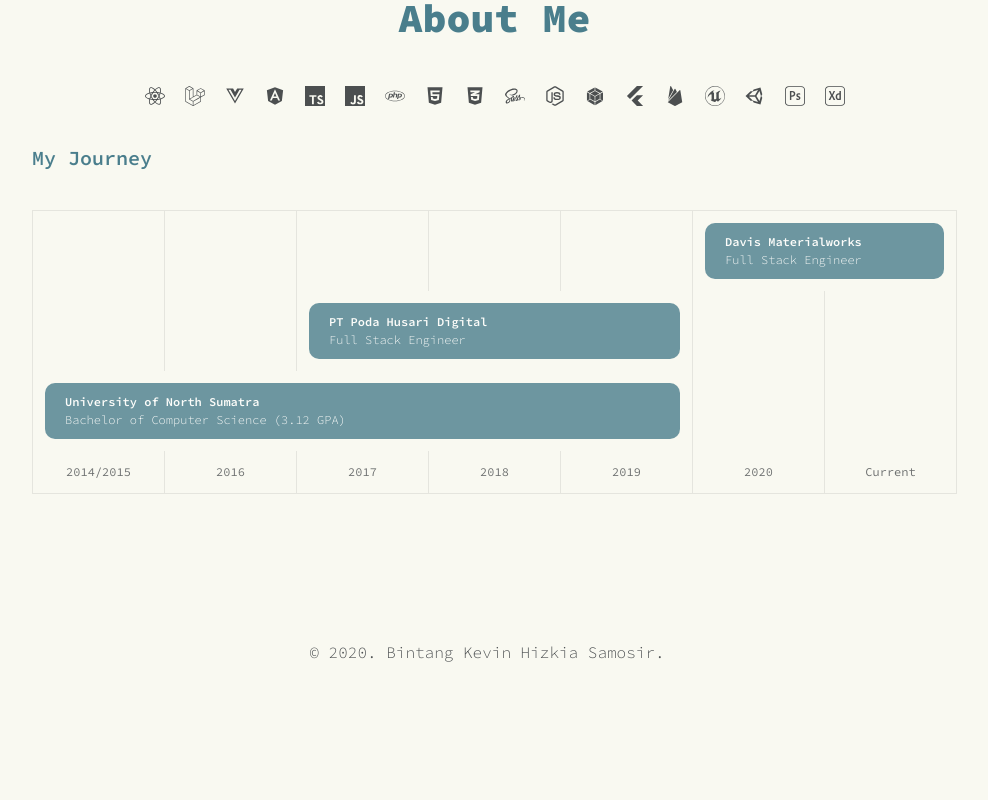
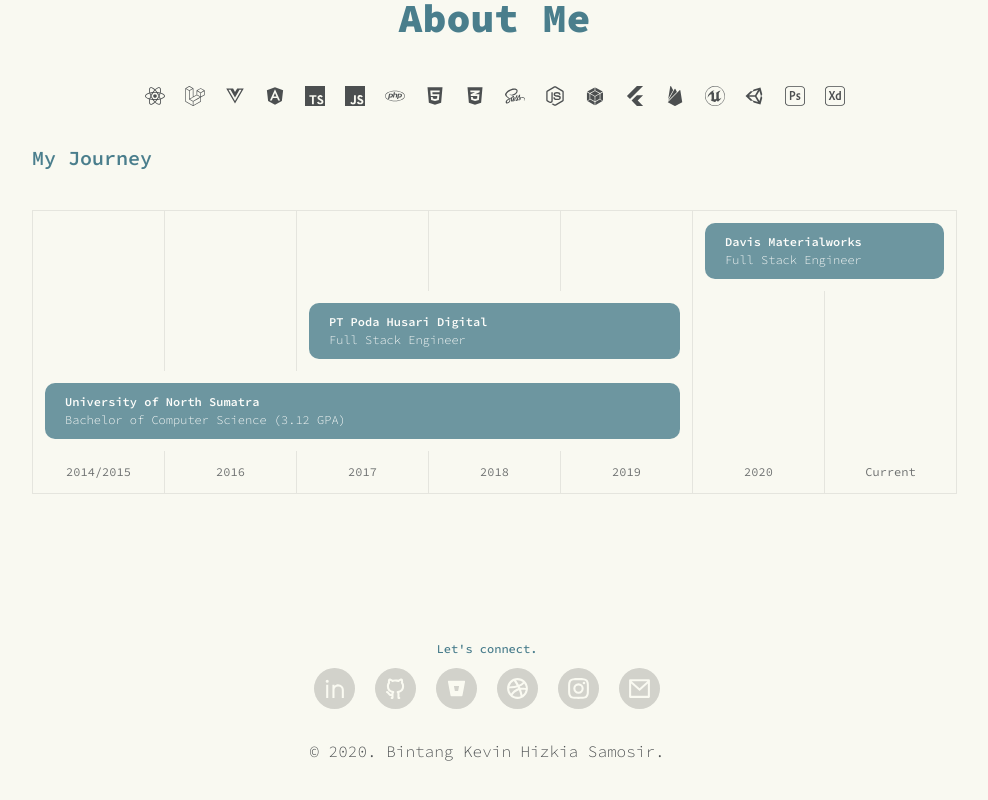
Before and after one commit to bintangkevin29/portfolio, a React (Create React App) app: page /portfolio/ in a window 1280 px wide. Shown: the part 1064-1864 px from the top of the page, without its empty margins (53-1041 px from the left). Before the commit the page ends 1768 px from the top, so only its background shows below. Built offline with nearby package versions, Linux system fonts and the light colour scheme; no server answers; the database is empty.

Commit message:
added contacts on footer

```diff
--- a/src/components/footer-section/footer.component.tsx
+++ b/src/components/footer-section/footer.component.tsx
@@ -1,11 +1,42 @@
 import React from "react";
+import { CgBitbucket } from "react-icons/cg";
+import {
+  RiLinkedinLine,
+  RiInstagramLine,
+  RiGithubLine,
+  RiDribbbleLine,
+  RiMailLine,
+} from "react-icons/ri";
+
 import CustomSection from "../custom-section";
+import SocialMediaIcon from "../social-media-icon";
 
 import "./footer.style.scss";
 
 const FooterSection: React.FC = () => {
   return (
     <CustomSection containerClassName="footer">
+      <div className="footer__connect">Let's connect.</div>
+      <div className="footer__social-media-container">
+        <SocialMediaIcon href="https://www.linkedin.com/in/bintangkevin">
+          <RiLinkedinLine />
+        </SocialMediaIcon>
+        <SocialMediaIcon href="https://github.com/bintangkevin29">
+          <RiGithubLine />
+        </SocialMediaIcon>
+        <SocialMediaIcon href="https://bitbucket.org/bintangkevin29">
+          <CgBitbucket />
+        </SocialMediaIcon>
+        <SocialMediaIcon href="https://dribbble.com/bkevin29">
+          <RiDribbbleLine />
+        </SocialMediaIcon>
+        <SocialMediaIcon href="https://instagram.com/kevinsamosir29">
+          <RiInstagramLine />
+        </SocialMediaIcon>
+        <SocialMediaIcon href="mailto:bintangkevin29@gmail.com">
+          <RiMailLine />
+        </SocialMediaIcon>
+      </div>
       &copy; 2020. Bintang Kevin Hizkia Samosir.
     </CustomSection>
   );
--- a/src/components/footer-section/footer.style.scss
+++ b/src/components/footer-section/footer.style.scss
@@ -5,4 +5,15 @@
   padding: 40px 0;
   font-weight: 300;
   opacity: 0.8;
+  &__social-media-container {
+    display: flex;
+    justify-content: center;
+    margin-bottom: 20px ;
+  }
+  &__connect {
+    font-size: 12px;
+    text-align: center;
+    color: $colPrimary;
+    font-weight: 500;
+  }
 }
--- a/src/components/navbar/navbar.scss
+++ b/src/components/navbar/navbar.scss
@@ -14,6 +14,8 @@
   height: 100vh;
   border-left: $borderThin;
   transition: 1s all ease;
+  box-shadow: 0 0 40px rgba($color: #000000, $alpha: 0.05);
+
   &__inner {
     display: flex;
     justify-content: center;
--- a/src/components/social-media-icon/social-media-icon.style.scss
+++ b/src/components/social-media-icon/social-media-icon.style.scss
@@ -11,5 +11,5 @@
   background: #000;
   border-radius: 100%;
   cursor: pointer;
-  margin: 10px 0px;
+  margin: 10px 10px;
 }
```
